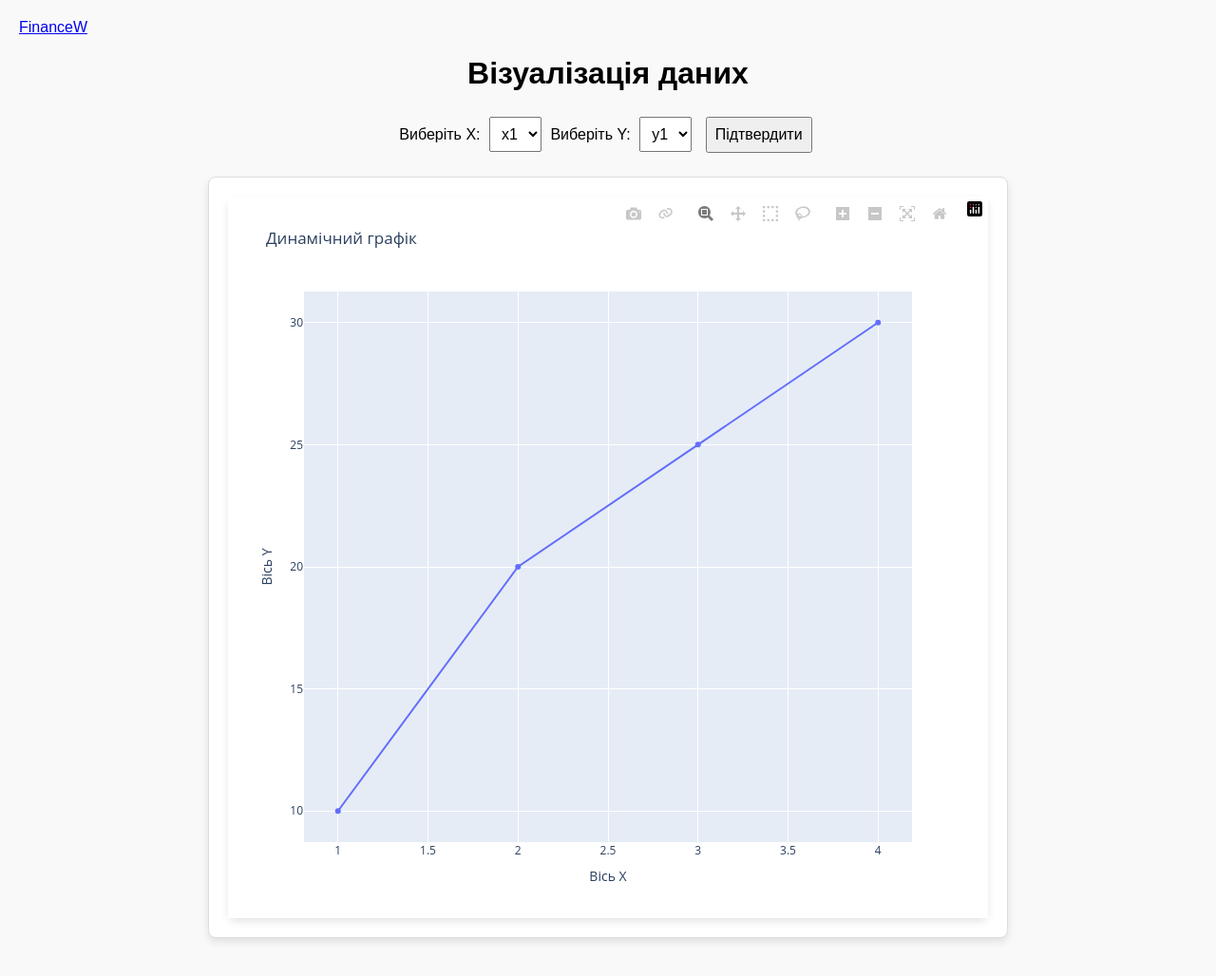
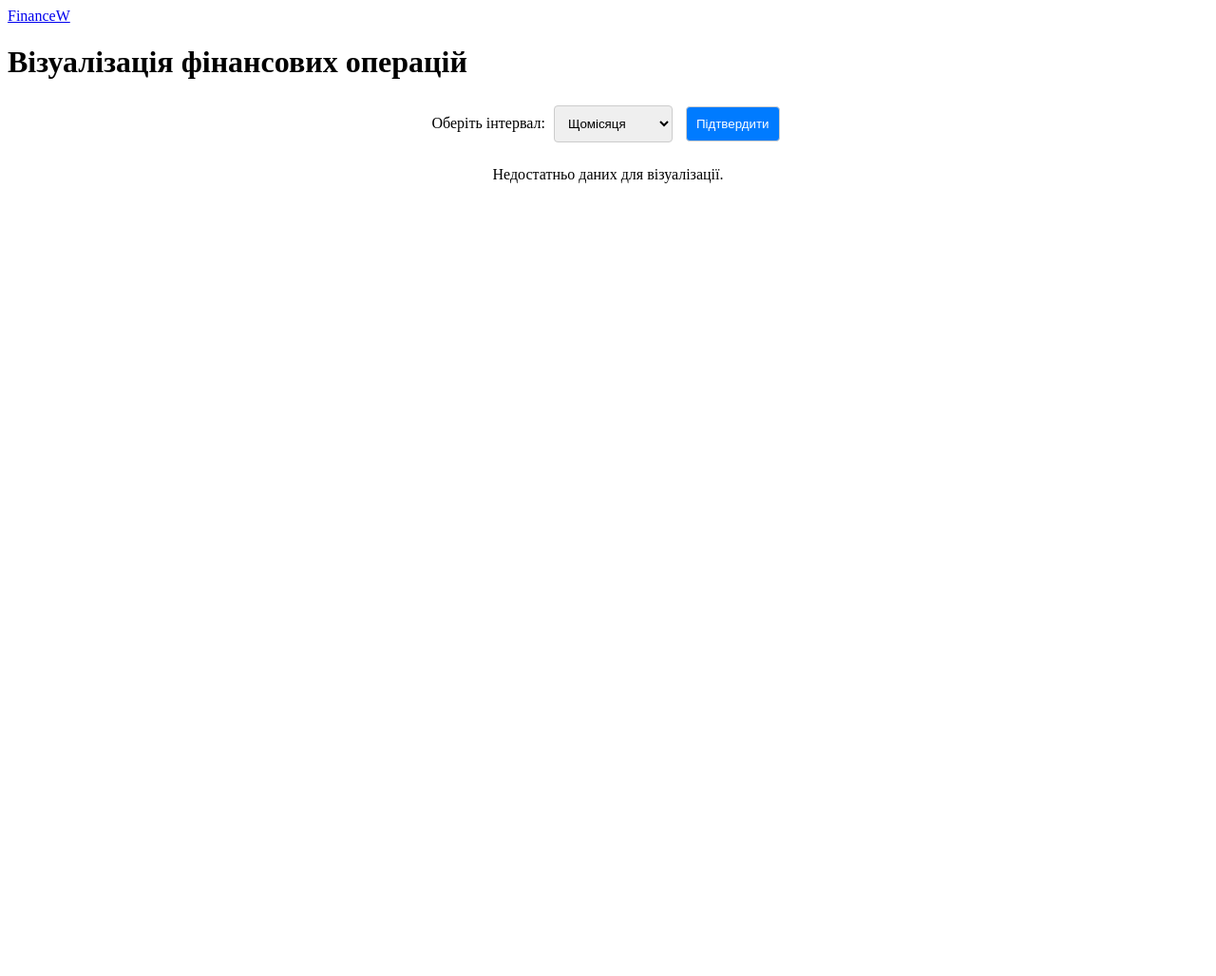
Before and after one commit to xgrsai/wteam_finw, a Django app: page /visualisation/ in a window 1280 px wide. Shown: the whole page at 95% size. After the commit the page ends 193 px from the top, so only its background shows below. Run offline with Django 5.2, Linux system fonts and the light colour scheme; data that the repository does not hold is empty.

Commit message:
alfa v1.0

```diff
--- a/financew/templates/visual/visual.html
+++ b/financew/templates/visual/visual.html
@@ -1,52 +1,39 @@
 {% extends 'financew/base.html' %}
 {% block content %}
     <style>
-        /* Стилі */
-        body {
-            font-family: Arial, sans-serif;
-            background-color: #f9f9f9;
-            margin: 0;
-            padding: 20px;
-        }
-        h1 {
+        .form-container {
+            margin-bottom: 20px;
             text-align: center;
         }
+        .form-container select, .form-container button {
+            padding: 10px;
+            margin: 5px;
+            border-radius: 4px;
+            border: 1px solid #ccc;
+        }
+        .form-container button {
+            background-color: #007bff;
+            color: white;
+            cursor: pointer;
+        }
+        .form-container button:hover {
+            background-color: #0056b3;
+        }
         .plot-container {
-            background-color: #fff;
-            border: 1px solid #ddd;
-            border-radius: 8px;
-            padding: 20px;
-            box-shadow: 0 4px 8px rgba(0, 0, 0, 0.1);
-            max-width: 800px;
-            margin: 20px auto;
-        }
-        .form-container {
+            margin-top: 20px;
             text-align: center;
-            margin-bottom: 20px;
-        }
-        select, button {
-            padding: 8px;
-            margin: 5px;
-            font-size: 16px;
         }
     </style>
 
-    <h1>Візуалізація даних</h1>
+    <h1>Візуалізація фінансових операцій</h1>
 
-    <!-- Форма для вибору категорій -->
+    <!-- Форма для вибору інтервалу часу -->
     <div class="form-container">
-        <form method="GET">
-            <label for="x_category">Виберіть X:</label>
-            <select name="x_category" id="x_category">
-                {% for key, value in data_options.x.items %}
-                    <option value="{{ key }}" {% if key == selected_x %}selected{% endif %}>{{ key }}</option>
-                {% endfor %}
-            </select>
-
-            <label for="y_category">Виберіть Y:</label>
-            <select name="y_category" id="y_category">
-                {% for key, value in data_options.y.items %}
-                    <option value="{{ key }}" {% if key == selected_y %}selected{% endif %}>{{ key }}</option>
+        <form method="GET" action="{% url 'plots:visualisation' %}">
+            <label for="time_interval">Оберіть інтервал:</label>
+            <select name="time_interval" id="time_interval">
+                {% for key, value in data_options.time_intervals.items %}
+                    <option value="{{ key }}" {% if selected_interval == key %}selected{% endif %}>{{ value }}</option>
                 {% endfor %}
             </select>
 
@@ -54,7 +41,7 @@
         </form>
     </div>
 
-    <!-- Контейнер для графіка -->
+    <!-- Графік -->
     <div class="plot-container">
         {{ plot_html|safe }}
     </div>
--- a/financew/urls.py
+++ b/financew/urls.py
@@ -1,7 +1,7 @@
 """Ввзначає URL шаблони для financew"""
 
-from django.urls import path
-
+# from django.urls import path
+from django.urls import path, include
 from . import views
 
 app_name = "financew"
@@ -13,9 +13,6 @@ urlpatterns = [
     path("new_finoperation/<int:budget_id>/", views.new_finoperation, name='new_finoperation'),
     path('register/', views.register, name='register'),
     path('login/', views.user_login, name='login'),
-    path('logout/', views.user_logout, name='logout'),
-
-    path("visualisation/", views.visualisation, name='visualisation'),
-
+    path('logout/', views.user_logout, name='logout')
 
 ]
--- a/finw_project/settings.py
+++ b/finw_project/settings.py
@@ -34,6 +34,7 @@ INSTALLED_APPS = [
     # кастомні додатки
     "financew",
     "plots",
+    'django_extensions',
     # дефолтні додатки
     "django.contrib.admin",
     "django.contrib.auth",
--- a/finw_project/urls.py
+++ b/finw_project/urls.py
@@ -20,5 +20,6 @@ from django.urls import path, include
 
 urlpatterns = [
     path("admin/", admin.site.urls),
-    path("", include('financew.urls'))
+    path("", include('financew.urls')),
+    path("", include('plots.urls')),
 ]
--- a/plots/urls.py
+++ b/plots/urls.py
@@ -0,0 +1,14 @@
+from django.urls import path
+
+from . import views
+
+from .views import visualisation
+
+app_name = "plots"
+urlpatterns = [
+    #Головна сторінка
+
+    path("visualisation/", visualisation, name='visualisation'),
+
+
+]
--- a/plots/views.py
+++ b/plots/views.py
@@ -1,47 +1,58 @@
+import pandas as pd
+import plotly.express as px
 from django.shortcuts import render
-
-import plotly.express as px
-import pandas as pd
+from financew.models import Budget, FinOperation
 
 def visualisation(request):
-    """Сторінка візуалізації з вибором категорій"""
+    """Сторінка візуалізації з вибором інтервалу часу"""
 
-    # Дані для вибору категорій
+    # Всі фінансові операції
+    budgets = Budget.objects.all()
     data_options = {
-        'x': {
-            'x1': [1, 2, 3, 4],
-            'x2': [10, 20, 30, 40]
-        },
-        'y': {
-            'y1': [10, 20, 25, 30],
-            'y2': [5, 15, 35, 50]
-        }
+        'time_intervals': {
+        "one_time": "Одноразовий",
+        "weekly": "Щотижня",
+        "monthly": "Щомісяця",
+        "annually": "Щорічно",
+    }
     }
 
-    # Отримання вибраних категорій від користувача
-    selected_x = request.GET.get("x_category", "x1")  # За замовчуванням x1
-    selected_y = request.GET.get("y_category", "y1")  # За замовчуванням y1
+    # Отримання вибраного інтервалу
+    selected_interval = request.GET.get("time_interval", "monthly")
 
-    # Створення DataFrame на основі вибору
-    df = pd.DataFrame({
-        'x': data_options['x'][selected_x],
-        'y': data_options['y'][selected_y]
-    })
+    # Обробка даних
+    data = []
+    for budget in budgets:
+        operations = budget.finoperation_set.filter(time_interval=selected_interval).order_by("date_added")
+        net_income = 0  # Чистий прибуток
+        for op in operations:
+            if op.type == "income":
+                net_income += op.amount
+            else:
+                net_income -= op.amount
 
-    # Побудова графіка
-    fig = px.line(df, x='x', y='y', title='Динамічний графік', markers=True)
-    fig.update_layout(
-        xaxis_title='Вісь X',
-        yaxis_title='Вісь Y'
-    )
+            data.append({
+                "Дата": op.date_added.strftime('%Y-%m-%d'),
+                "Сума": net_income,
+                "Тип": "Прибуток" if net_income >= 0 else "Витрати"
+            })
 
-    # Конвертація графіка у HTML
-    plot_html = fig.to_html(full_html=False)
+    # Перетворення у DataFrame
+    df = pd.DataFrame(data)
+    if not df.empty:
+        fig = px.line(
+            df, x="Дата", y="Сума", color="Тип", title=f"Динаміка ({data_options['time_intervals'][selected_interval]})", markers=True,
+            color_discrete_map={"Прибуток": "blue", "Витрати": "red"}  # Червоний для витрат, синій для прибутку
+        )
+        fig.update_traces(marker=dict(size=8), line=dict(width=2))
+        fig.update_layout(xaxis_title='Дата', yaxis_title='Сума')
+        plot_html = fig.to_html(full_html=False)
+    else:
+        plot_html = "<p>Недостатньо даних для візуалізації.</p>"
 
     context = {
         'plot_html': plot_html,
         'data_options': data_options,
-        'selected_x': selected_x,
-        'selected_y': selected_y
+        'selected_interval': selected_interval
     }
     return render(request, "visual/visual.html", context)
```
